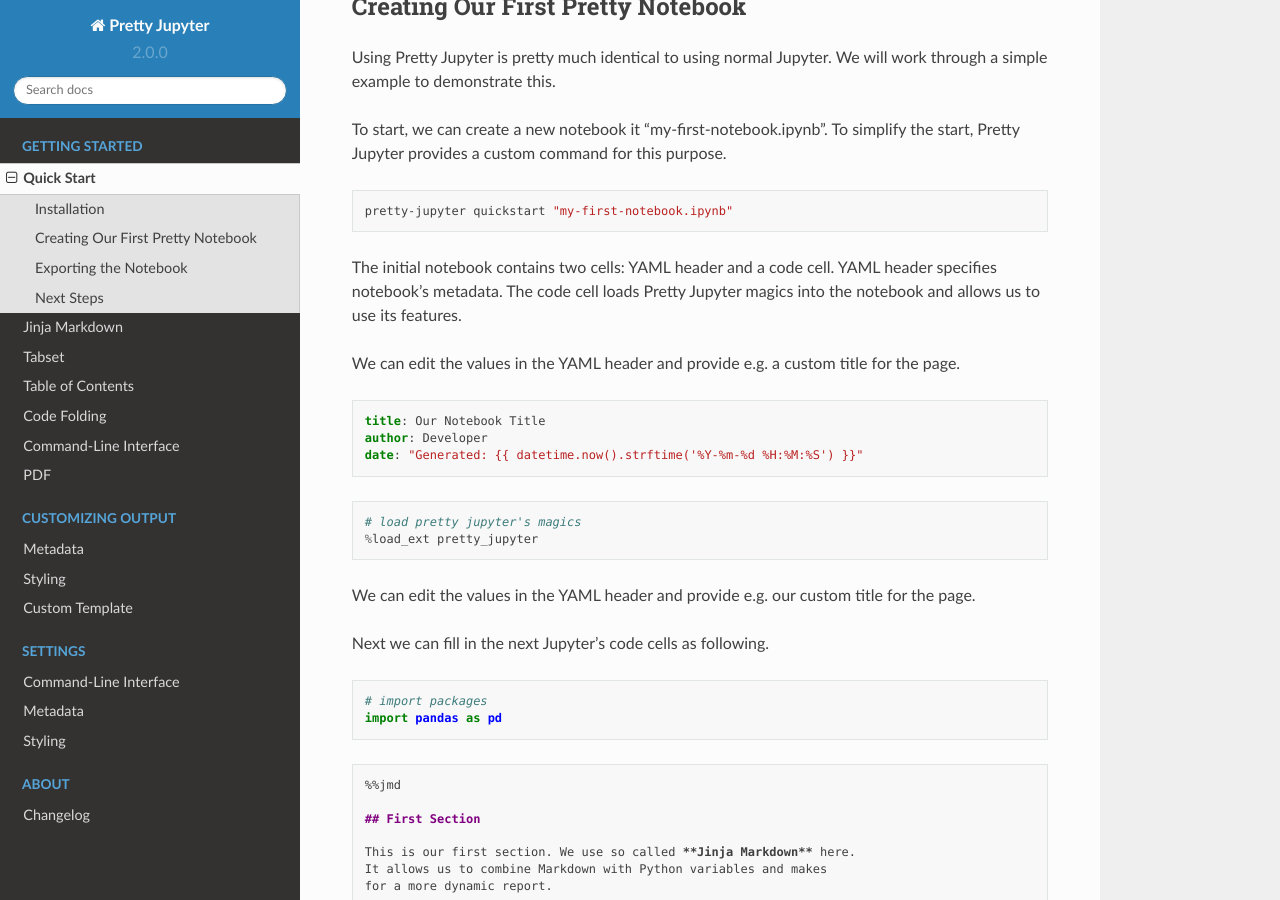
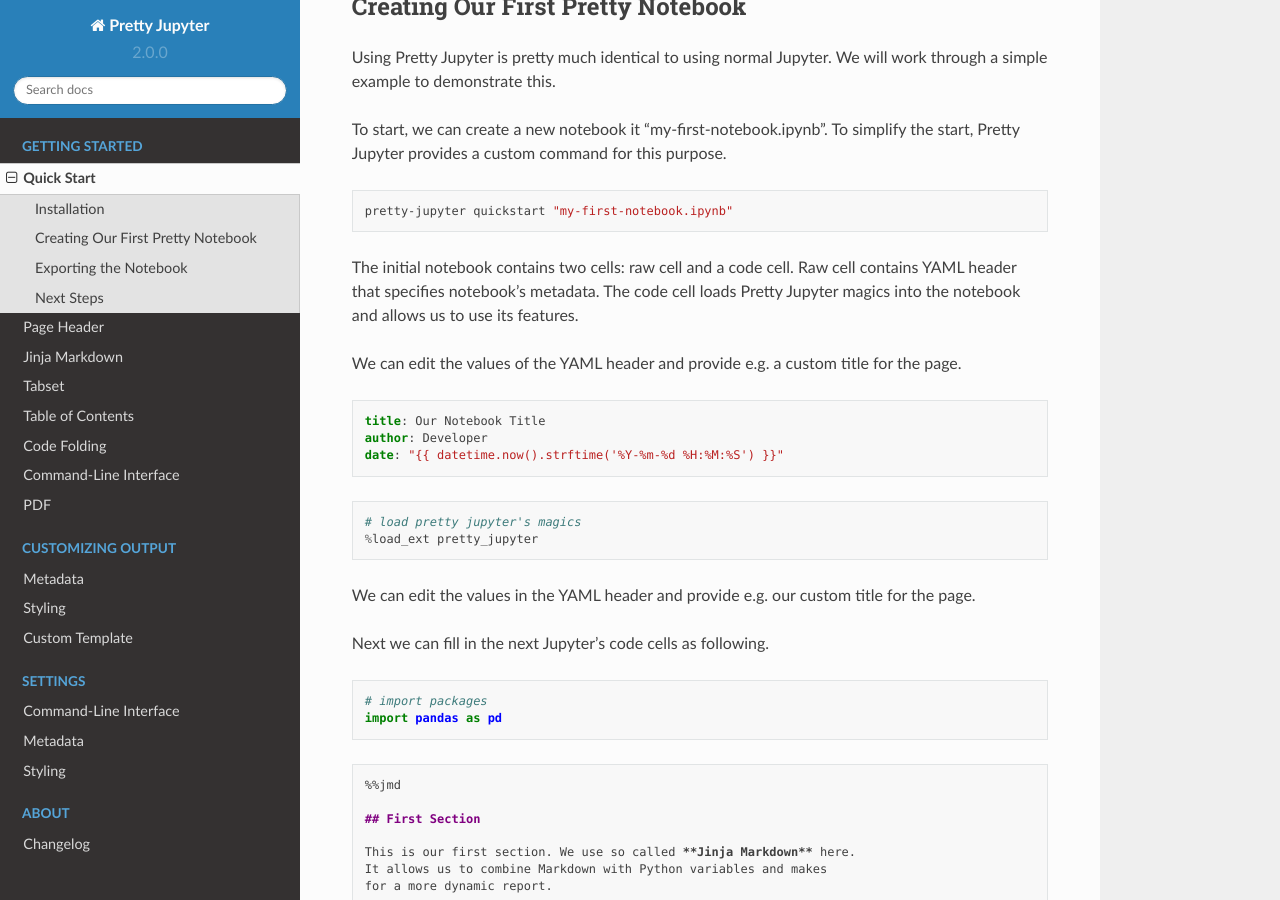
Before and after one commit to JanPalasek/pretty-jupyter, a Sphinx documentation site: the page built from docs/source/quickstart.rst, in a window 1280 px wide and 900 px high, scrolled down 341 px. Built offline with Sphinx 7.4.7 and the Read the Docs theme 2.0.0, drawn with Linux system fonts in a browser that asks for light colours.

Commit message:
Improved documentation

```diff
--- a/docs/source/index.rst
+++ b/docs/source/index.rst
@@ -31,6 +31,7 @@
    :caption: Getting Started
 
    quickstart
+   page_header
    jinja_markdown
    tabset
    toc
--- a/docs/source/quickstart.rst
+++ b/docs/source/quickstart.rst
@@ -22,15 +22,15 @@
 
     pretty-jupyter quickstart "my-first-notebook.ipynb"
 
-The initial notebook contains two cells: YAML header and a code cell. YAML header specifies notebook's metadata. The code cell loads Pretty Jupyter magics into the notebook and allows us to use its features.
+The initial notebook contains two cells: raw cell and a code cell. Raw cell contains YAML header that specifies notebook's metadata. The code cell loads Pretty Jupyter magics into the notebook and allows us to use its features.
 
-We can edit the values in the YAML header and provide e.g. a custom title for the page.
+We can edit the values of the YAML header and provide e.g. a custom title for the page.
 
 .. code-block:: yaml
 
     title: Our Notebook Title
     author: Developer
-    date: "Generated: {{ datetime.now().strftime('%Y-%m-%d %H:%M:%S') }}"
+    date: "{{ datetime.now().strftime('%Y-%m-%d %H:%M:%S') }}"
 
 .. code-block:: python
 
```
Also changed, not shown: docs/source/page_header.rst (added, +19 -0 lines).
